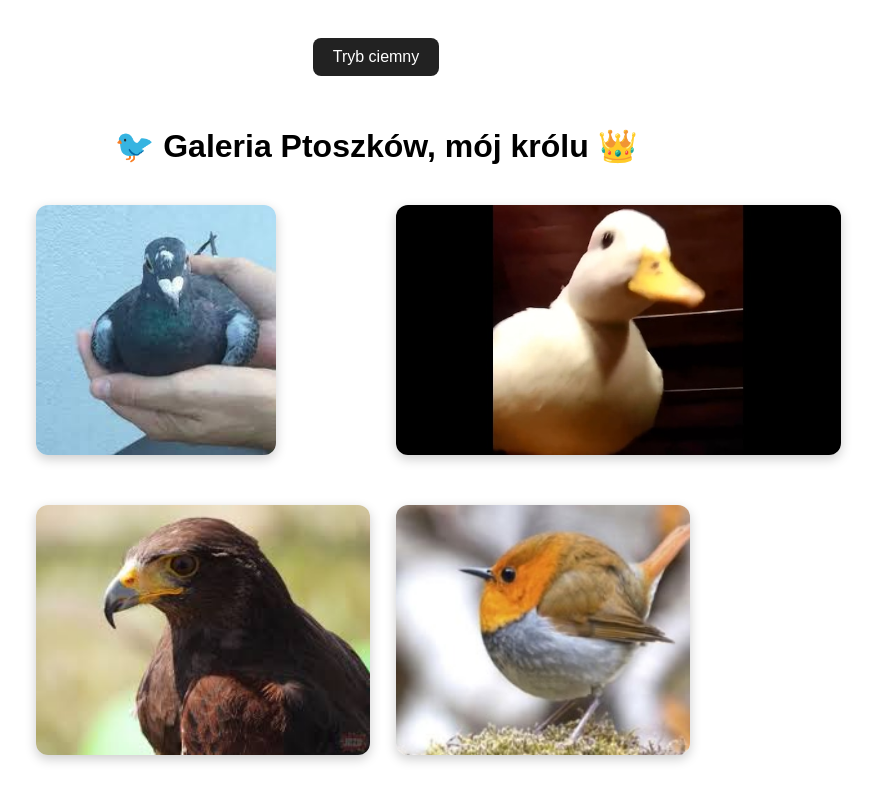
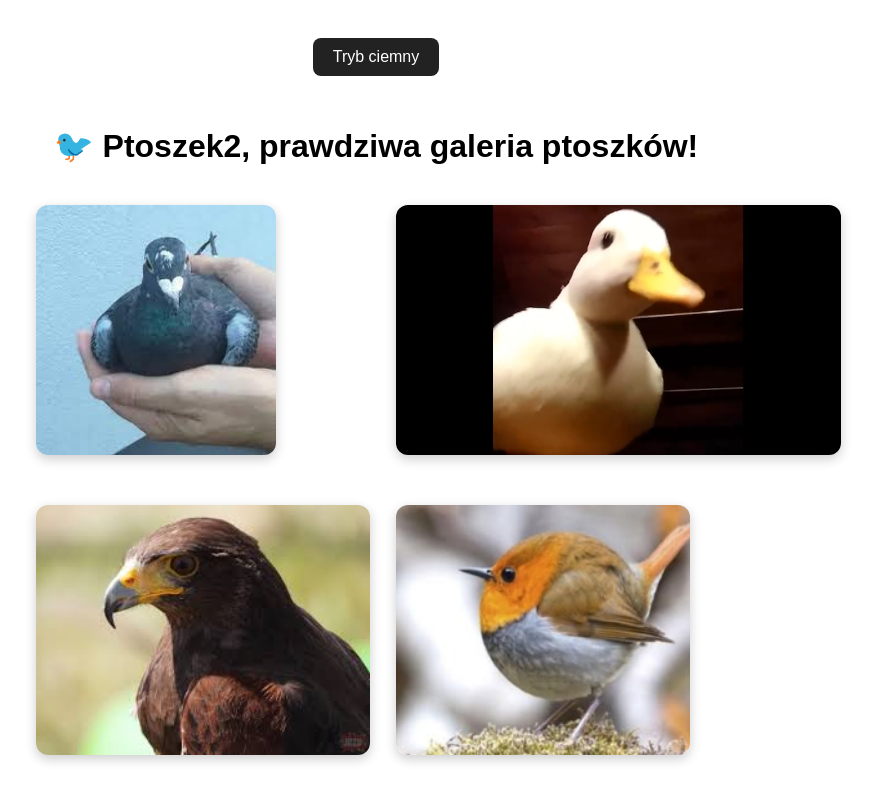
Before and after one commit to Kaajzerka/Ptoszek2, a plain HTML site: page index.html in a window 1280 px wide. Shown: the top 800 px of the page, without its empty margins (264-1140 px from the left). Drawn offline with Linux system fonts and the light colour scheme.

Commit message:
Update index.html

```diff
--- a/index.html
+++ b/index.html
@@ -21,7 +21,6 @@
       grid-template-columns: repeat(2, 320px);
       gap: 40px 40px;
       justify-content: center;
-      /* auto-rows: ustalamy wysokość, ale img ma fixed height, więc jest ok */
     }
     .photo {
       text-align: center;
@@ -63,7 +62,7 @@
 </head>
 <body>
   <button id="toggleMode">Tryb ciemny</button>
-  <h1>🐦 Galeria Ptoszków, mój królu 👑</h1>
+  <h1>🐦 Ptoszek2, prawdziwa galeria ptoszków!</h1>
 
   <div class="gallery">
     <div class="photo"><img src="ptoszek1.png" alt="Ptoszek 1" /></div>
```
